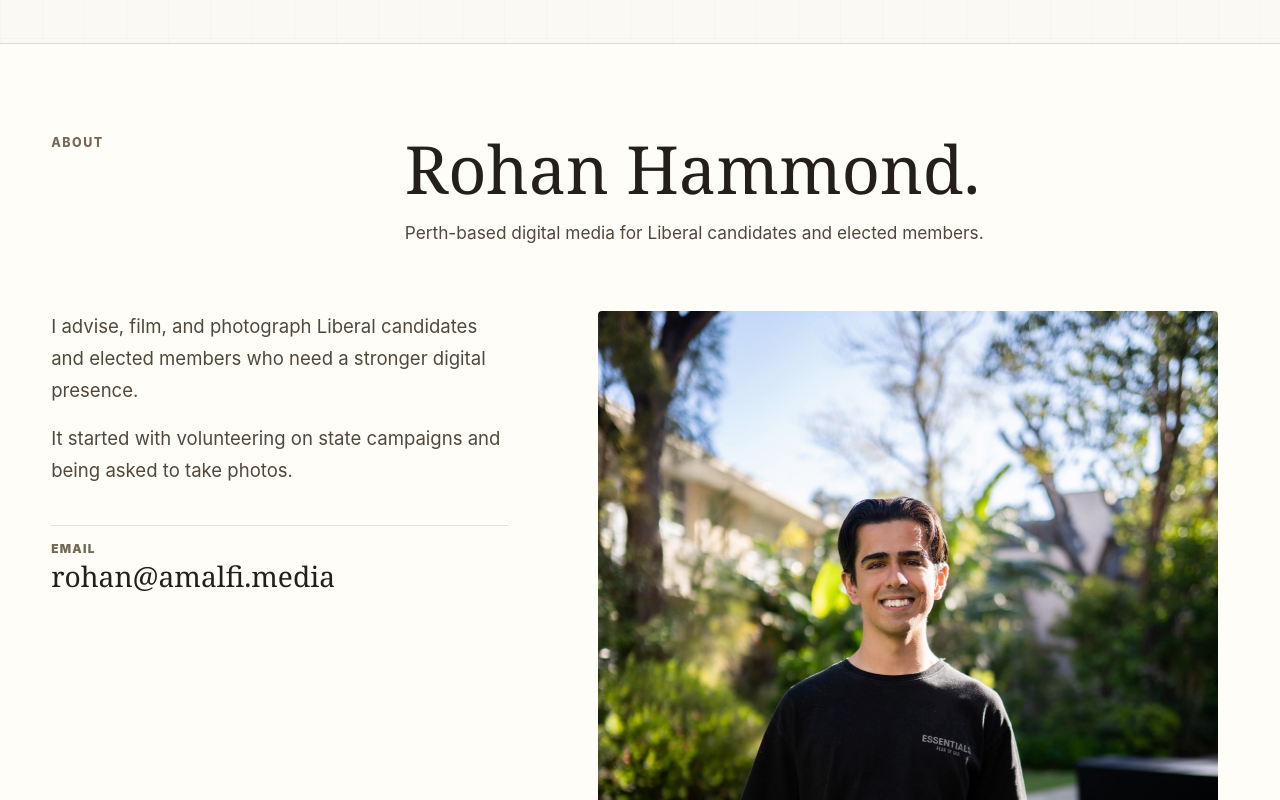
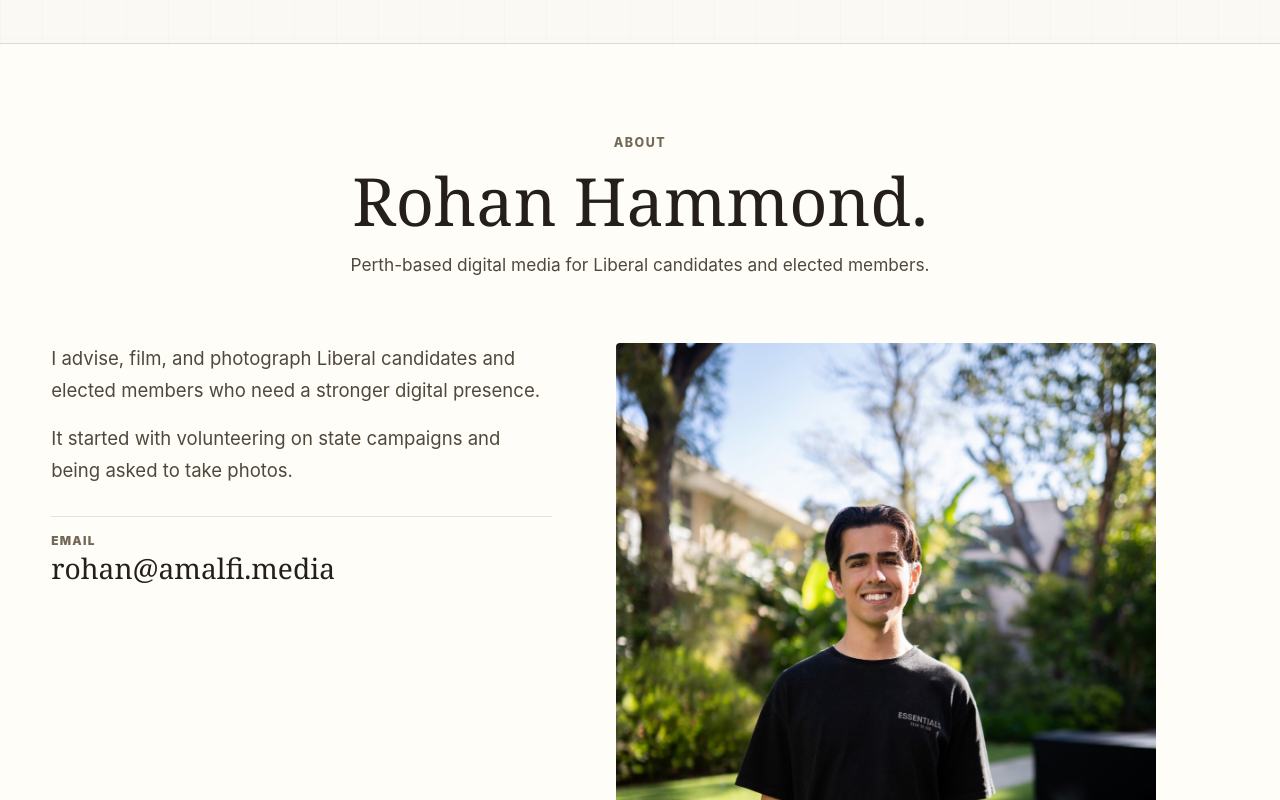
Before and after one commit to rohanhammond/rohanhammond.github.io, a React (Vite) app: page / in a window 1280 px wide. Shown: the part 4960-5760 px from the top of the page. Built offline with nearby package versions, Linux system fonts and the light colour scheme.

Commit message:
Balance about section layout

```diff
--- a/src/styles.css
+++ b/src/styles.css
@@ -1420,26 +1420,44 @@ h1 {
 }
 
 .about-heading {
-  margin-bottom: clamp(2rem, 5vw, 4.5rem);
+  display: block;
+  max-width: 900px;
+  margin: 0 auto clamp(2.5rem, 5vw, 4rem);
+  text-align: center;
+}
+
+.about-heading .eyebrow,
+.about-heading .section-summary {
+  margin-right: auto;
+  margin-left: auto;
+}
+
+.about-heading h2 {
+  margin-right: auto;
+  margin-left: auto;
 }
 
 .about-layout {
   display: grid;
-  grid-template-columns: minmax(18rem, 0.42fr) minmax(0, 0.58fr);
-  gap: clamp(2rem, 7vw, 6rem);
+  width: min(100%, 1180px);
+  grid-template-columns: minmax(18rem, 0.9fr) minmax(20rem, 1.1fr);
+  gap: clamp(2rem, 5vw, 4.5rem);
   align-items: start;
+  margin-inline: auto;
 }
 
 .about-copy-panel {
   display: grid;
-  max-width: 600px;
+  max-width: 620px;
   align-content: start;
-  gap: clamp(1.4rem, 3vw, 2.4rem);
+  gap: clamp(1.2rem, 2.4vw, 1.8rem);
+  justify-self: end;
   min-width: 0;
 }
 
 .about-media-panel {
-  display: block;
+  display: flex;
+  justify-content: start;
   min-width: 0;
 }
 
@@ -1461,11 +1479,11 @@ h1 {
   align-content: start;
   border-top: 1px solid rgba(42, 37, 31, 0.12);
   gap: 0.35rem;
-  padding-top: 1rem;
+  padding-top: 1.1rem;
 }
 
 .about-portrait-card {
-  width: min(100%, 620px);
+  width: min(100%, 540px);
   margin: 0;
 }
 
@@ -1685,6 +1703,14 @@ h1 {
 
   .about-portrait-card {
     width: min(100%, 520px);
+  }
+
+  .about-copy-panel {
+    justify-self: center;
+  }
+
+  .about-media-panel {
+    justify-content: center;
   }
 
   .media-card:nth-child(1),
```
